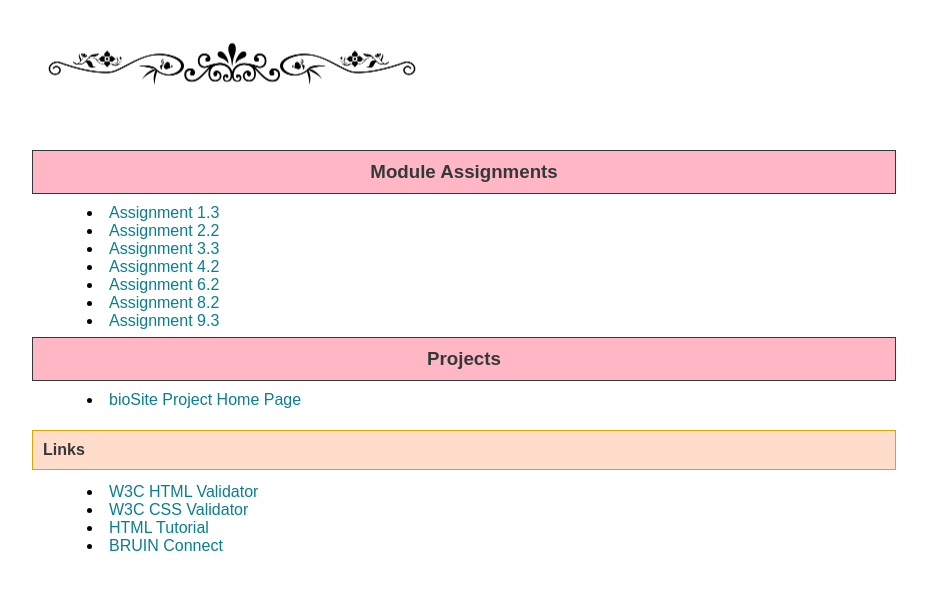
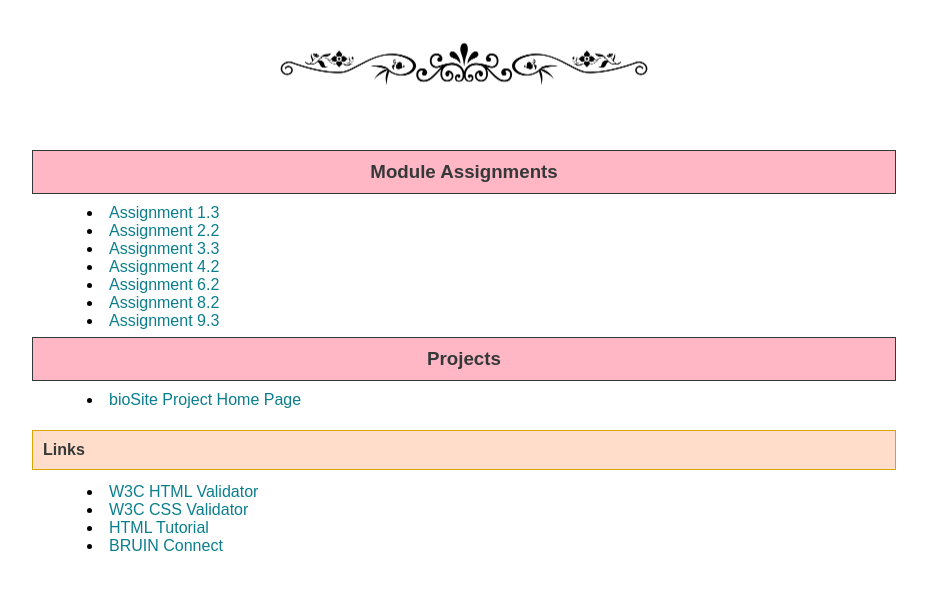
Before and after one commit to Vmin95/CSD-340, a plain HTML site: page index.html in a window 1280 px wide. Shown: the part 196-786 px from the top of the page, without its empty margins (176-1103 px from the left). Drawn offline with Linux system fonts and the light colour scheme.

Commit message:
Update index.html

```diff
--- a/index.html
+++ b/index.html
@@ -4,12 +4,12 @@
 <title>Julia Gonzalez's CSD 340 Landing Page</title>
 <link rel="stylesheet" href="site.css">
 </head>
-
+<body>
 <div id=#>
 <h1>Julia Gonzalez's CSD 340 Landing Page</h1>
 <h2>CSD 340 Web Development with CSS and HTML</h2>
 
-<center></center><img src="FancyLine.png"></div></center>
+<center><img src="FancyLine.png"></div></center>
 
  <h3>Module Assignments</h3>
 <ul>
@@ -33,4 +33,8 @@
  <li><a href="http://jigsaw.w3.org/css-validator/">W3C CSS Validator</a></li>
  <li><a href="https://www.w3schools.com/html/">HTML Tutorial</a></li>
  <li><a href="https://bruinconnect.bellevue.edu/">BRUIN Connect</a></li>
+</ul>
+</center>
 </div>
+</body>
+</html>
```
